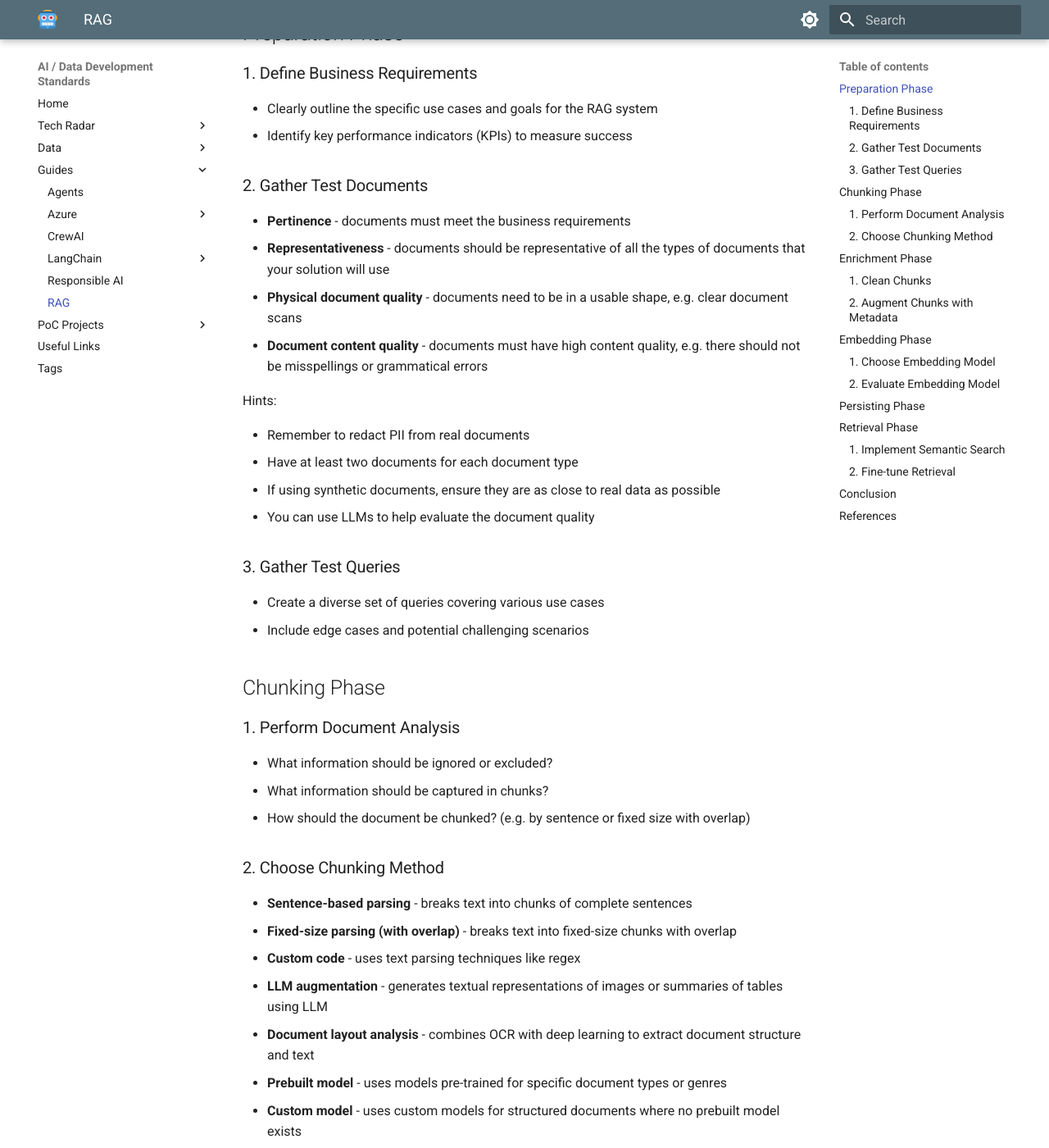
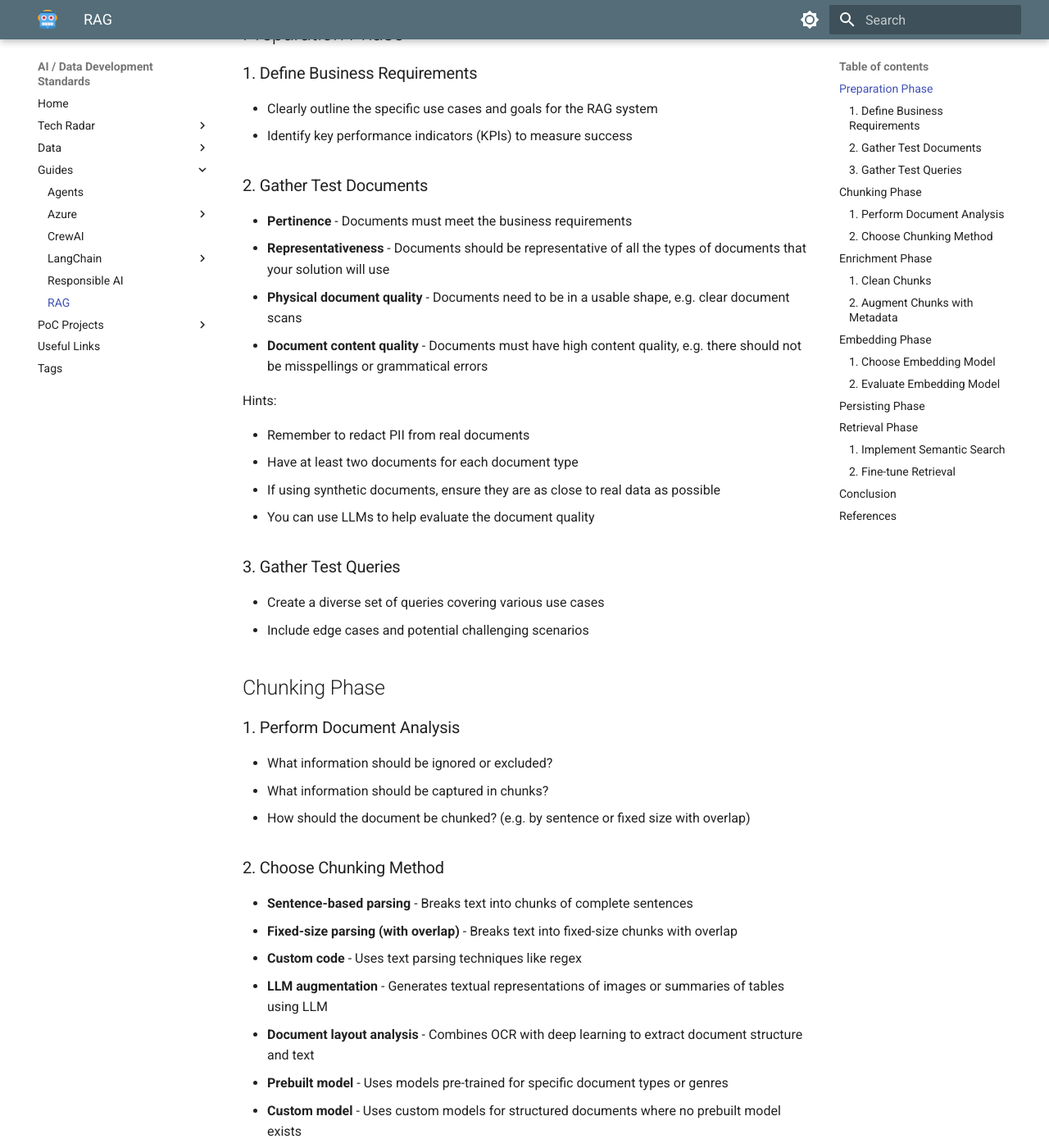
Before and after one commit to DEFRA/ai-data-development-standards, an MkDocs documentation site: the page built from docs/guides/rag.md, in a window 1280 px wide and 1400 px high, scrolled down 350 px. Shown: the whole window at 82% size. Built offline with MkDocs 1.6.1 and Material for MkDocs 9.7.7, drawn with Linux system fonts in a browser that asks for light colours; comment, search, counter and statistics services are not loaded; some of the changed text lies outside the part shown.

```diff
--- a/docs/guides/rag.md
+++ b/docs/guides/rag.md
@@ -15,10 +15,10 @@ tags:
 
 ### 2. Gather Test Documents
 
-- **Pertinence** - documents must meet the business requirements
-- **Representativeness** - documents should be representative of all the types of documents that your solution will use
-- **Physical document quality** - documents need to be in a usable shape, e.g. clear document scans
-- **Document content quality** - documents must have high content quality, e.g. there should not be misspellings or grammatical errors
+- **Pertinence** - Documents must meet the business requirements
+- **Representativeness** - Documents should be representative of all the types of documents that your solution will use
+- **Physical document quality** - Documents need to be in a usable shape, e.g. clear document scans
+- **Document content quality** - Documents must have high content quality, e.g. there should not be misspellings or grammatical errors
 
 Hints:
 
@@ -42,14 +42,14 @@ Hints:
 
 ### 2. Choose Chunking Method
 
-- **Sentence-based parsing** - breaks text into chunks of complete sentences
-- **Fixed-size parsing (with overlap)** - breaks text into fixed-size chunks with overlap
-- **Custom code** - uses text parsing techniques like regex
-- **LLM augmentation** - generates textual representations of images or summaries of tables using LLM
-- **Document layout analysis** - combines OCR with deep learning to extract document structure and text
-- **Prebuilt model** - uses models pre-trained for specific document types or genres
-- **Custom model** - uses custom models for structured documents where no prebuilt model exists
-- **Manual** - uses human-curated chunks
+- **Sentence-based parsing** - Breaks text into chunks of complete sentences
+- **Fixed-size parsing (with overlap)** - Breaks text into fixed-size chunks with overlap
+- **Custom code** - Uses text parsing techniques like regex
+- **LLM augmentation** - Generates textual representations of images or summaries of tables using LLM
+- **Document layout analysis** - Combines OCR with deep learning to extract document structure and text
+- **Prebuilt model** - Uses models pre-trained for specific document types or genres
+- **Custom model** - Uses custom models for structured documents where no prebuilt model exists
+- **Manual** - Uses human-curated chunks
 
 | Method                   | Tool Examples                                                                             | Effort | Processing Cost |
 |:------------------------ |:----------------------------------------------------------------------------------------- |:------ |:--------------- |
@@ -66,8 +66,8 @@ Hints:
 
 ### 1. Clean Chunks
 
-- Lowercase text - embeddings are usually case-sensitive meaning "Cheetah" and "cheetah" would result in a different vector despite having the same logical meaning
-- Remove stop words - removing stop words like "a", "an" and "the" would allow both "a cheetah is faster than a puma" and "the cheetah is faster than the puma" to both be vectorially equal to "cheetah faster than puma."
+- Lowercase text - Embeddings are usually case-sensitive meaning "Cheetah" and "cheetah" would result in a different vector despite having the same logical meaning
+- Remove stop words - Removing stop words like "a", "an" and "the" would allow both "a cheetah is faster than a puma" and "the cheetah is faster than the puma" to both be vectorially equal to "cheetah faster than puma."
 - Fix spelling mistakes
 - Remove unicode characters
 - Normalisation (expand abbreviations, convert numbers to words, expand contractions)
```
